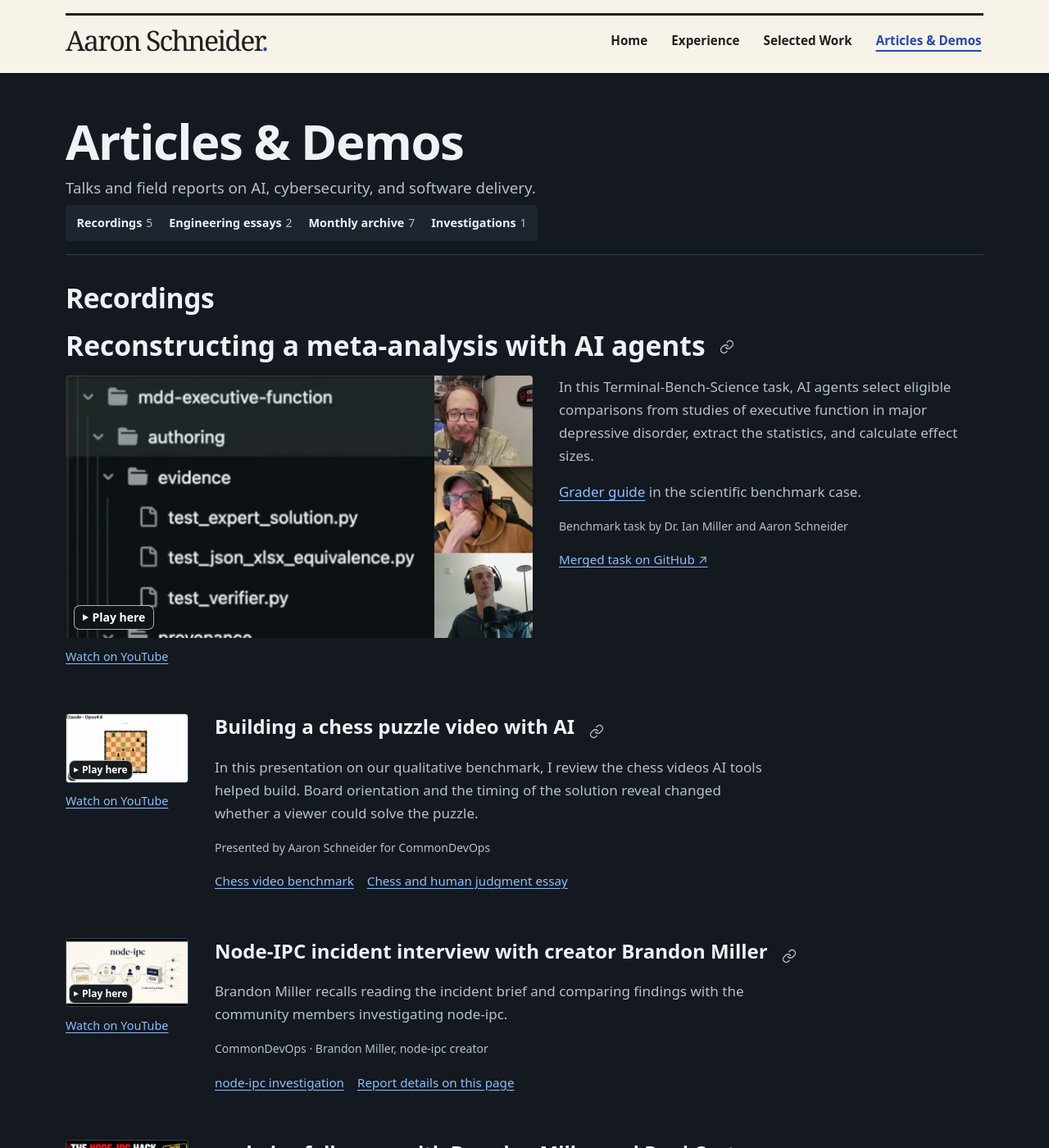
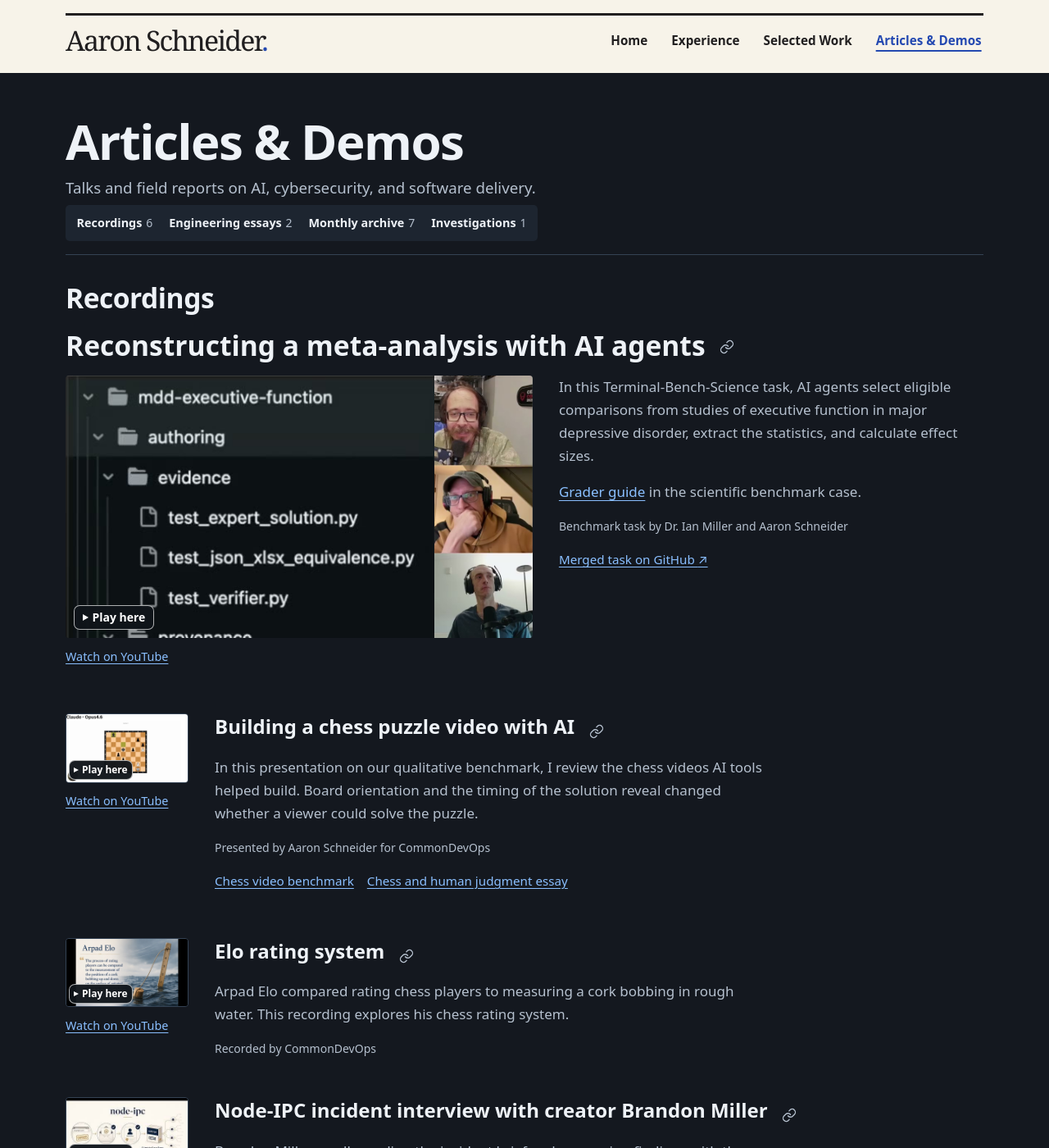
Before and after one commit to schneidergithub/schneidergithub.github.io, a Jekyll site: the page built from articles.md, in a window 1280 px wide and 1400 px high. Shown: the whole window at 82% size. Built offline with Jekyll 4.4.1, drawn with Linux system fonts in a browser that asks for light colours.

Commit message:
Embed the Elo rating recording in the chess essay and recordings library (#67)
Co-authored-by: schneidergithub <no.response.schneider@gmail.com>

```diff
--- a/_data/publications.yml
+++ b/_data/publications.yml
@@ -116,6 +116,18 @@
     alt: "A chessboard from the local render shown in the benchmark presentation."
     width: 1280
     height: 720
+- title: "Elo rating system"
+  id: elo-rating-system
+  type: "Video"
+  publisher: "CommonDevOps on YouTube"
+  url: "https://www.youtube.com/watch?v=6ms5gkL8D9U&list=PLB4Bw8Cz9mfBLMPI9dwP9cfvF5wtfa4ks&index=13"
+  description: "Arpad Elo compared rating chess players to measuring a cork bobbing in rough water. This recording explores his chess rating system."
+  attribution: "Recorded by CommonDevOps"
+  preview:
+    src: "/assets/publications/elo-rating-system.jpg"
+    alt: "Arpad Elo’s analogy beside a floating cork and a yardstick in choppy water."
+    width: 1280
+    height: 720
 - title: "Node-IPC incident interview with creator Brandon Miller"
   id: node-ipc-interview
   case_url: "/work/node-ipc-investigation/"
--- a/_includes/publication-media.html
+++ b/_includes/publication-media.html
@@ -11,7 +11,7 @@
   {% endif %}
 {% endcapture %}
 {% if media.type == 'Video' %}
-{% assign video_id = media.url | remove: 'https://www.youtube.com/watch?v=' %}
+{% assign video_id = media.url | remove: 'https://www.youtube.com/watch?v=' | split: '&' | first %}
 <details class="publication-video" name="publication-players">
   <summary>
     <span class="video-poster"><span aria-hidden="true">{{ preview }}<span class="play-mark"><span class="play-caption">Play here</span></span></span><span class="visually-hidden">Play here — {{ media.title | escape }}</span></span>
--- a/scripts/check_site.py
+++ b/scripts/check_site.py
@@ -54,7 +54,7 @@ class Page(HTMLParser):
             target = a.get('src' if tag in ['img', 'script'] else 'href')
             if target: self.links.append(target)
         if tag == 'img' and not a.get('alt', '').strip(): errors.append(f'{self.path}: missing image description')
-        media_page = self.path in (SITE / 'index.html', SITE / 'articles/index.html')
+        media_page = self.path in (SITE / 'index.html', SITE / 'articles/index.html', file_for(CHESS_ESSAY))
         if tag == 'iframe':
             allowed = re.fullmatch(r'https://www\.youtube-nocookie\.com/embed/[A-Za-z0-9_-]{11}\?autoplay=1&playsinline=1', a.get('src', ''))
             if not media_page or not allowed or 'srcdoc' in a or not a.get('title'):
```
Also changed, not shown: articles/why-chess-pros-sometimes-ignore-super-intelligent-ai.md (+8 -0 lines), scripts/check_publications.cjs (+16 -5 lines), assets/publications/elo-rating-system.jpg (added).
